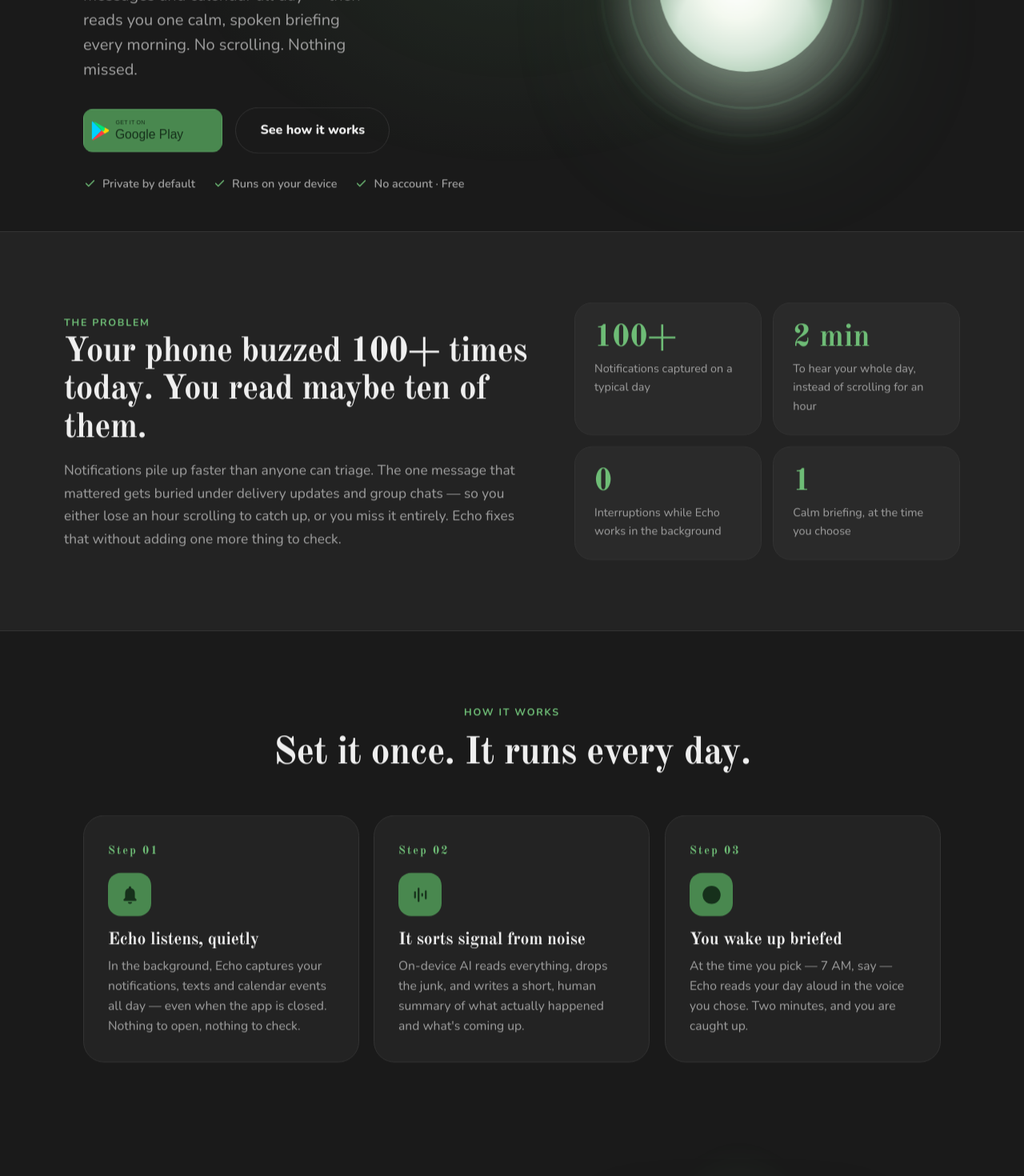
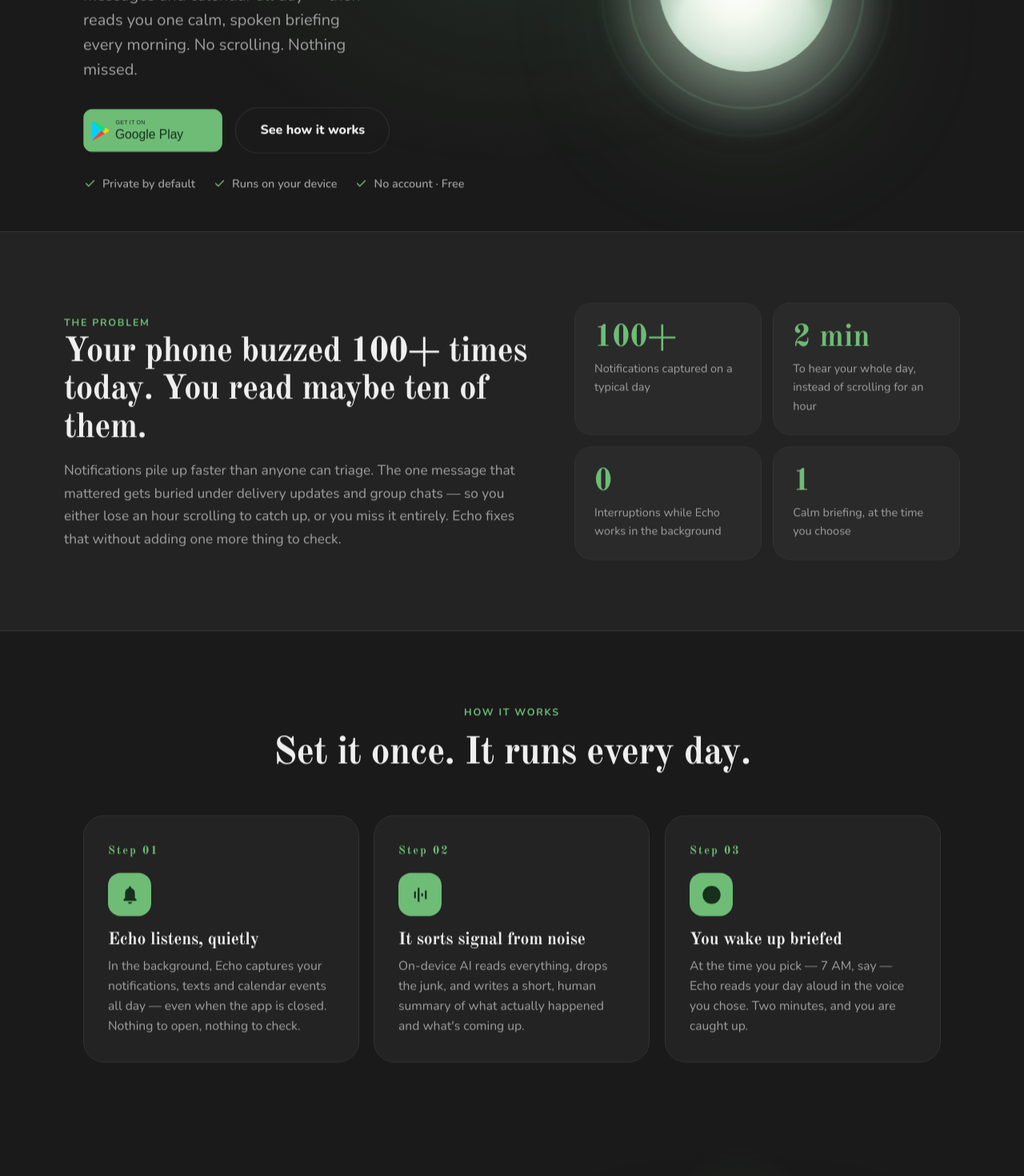
Before and after one commit to Chandan-GS/echo-landing-page, a Next.js app: page / in a window 1280 px wide. Shown: the part 420-1890 px from the top of the page at 80% size. Built offline with nearby package versions, Linux system fonts and the light colour scheme.

Commit message:
Use the app's lighter green (#6EBC76) for filled green surfaces with dark text

```diff
--- a/app/globals.css
+++ b/app/globals.css
@@ -174,7 +174,7 @@
     transition: transform 0.2s, box-shadow 0.2s, background 0.2s, border-color 0.2s;
   }
   .btn-green {
-    background: var(--green-deep);
+    background: var(--green);
     color: var(--green-ink);
     box-shadow: 0 10px 28px rgba(73, 136, 79, 0.28);
   }
@@ -440,7 +440,7 @@
     width: 54px;
     height: 54px;
     border-radius: 16px;
-    background: var(--green-deep);
+    background: var(--green);
     color: var(--green-ink);
     display: flex;
     align-items: center;
@@ -559,7 +559,7 @@
     position: relative;
   }
   .engine.solid {
-    background: var(--green-deep);
+    background: var(--green);
     color: var(--green-ink);
     box-shadow: 0 24px 60px rgba(73, 136, 79, 0.24);
   }
@@ -699,7 +699,7 @@
     border-color: rgba(110, 188, 118, 0.4);
   }
   .voice-card.playing {
-    background: var(--green-deep);
+    background: var(--green);
     border-color: var(--green);
     box-shadow: 0 0 40px rgba(110, 188, 118, 0.28);
   }
@@ -760,7 +760,7 @@
 
   /* ── PRIVACY BAND ── */
   .privacy-band {
-    background: var(--green-deep);
+    background: var(--green);
     border-radius: 34px;
     padding: 56px;
     position: relative;
@@ -1126,7 +1126,7 @@
     margin: 22px auto 0;
   }
   .tldr {
-    background: var(--green-deep);
+    background: var(--green);
     border-radius: 22px;
     padding: 28px 30px;
     margin: 40px 0;
--- a/components/icons.tsx
+++ b/components/icons.tsx
@@ -164,7 +164,7 @@ export function GooglePlayBadge({ className, height = 52 }: { className?: string
       aria-label="Get it on Google Play"
       xmlns="http://www.w3.org/2000/svg"
     >
-      <rect x="1.5" y="1.5" width="643" height="197" rx="30" fill="#49884F" stroke="#6EBC76" strokeWidth="3" />
+      <rect x="1.5" y="1.5" width="643" height="197" rx="30" fill="#6EBC76" stroke="#4f9e59" strokeWidth="3" />
       {/* Play triangle logo */}
       <g transform="translate(40 54)">
         <path d="M2 4C.8 5.2.2 6.9.2 9v74c0 2.1.6 3.8 1.8 5l.4.3 41.5-41.5v-1L2.4 3.7 2 4Z" fill="#00D2FF" />
```
